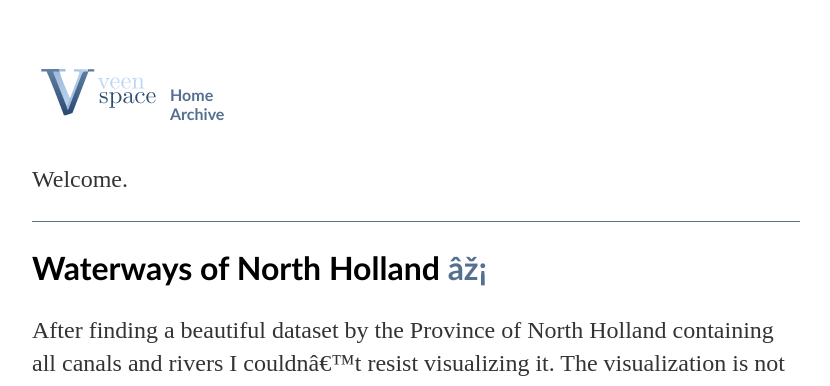
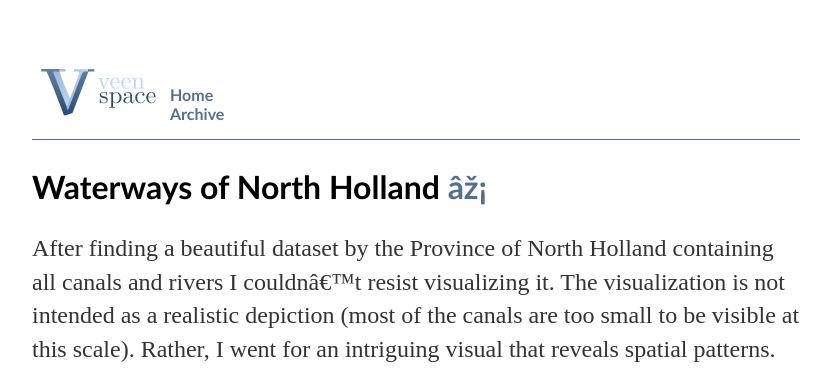
Before and after one commit to vdveen/vdveen.github.io, a Jekyll site: the page built from index.html, in a window 1280 px wide, cut to the strip 0-386 px from the top of the page. Shown: the whole strip, without its empty margins (224-1054 px from the left). Built offline with Jekyll 4.4.1, drawn with Linux system fonts in a browser that asks for light colours; a script that is not in the unit is left out.

Commit message:
More fixes

```diff
--- a/_layouts/default.html
+++ b/_layouts/default.html
@@ -6,11 +6,12 @@
 			<link rel="stylesheet" type="text/css" href="/css/main.css">
 		</head>
 		<body>
-			<img margin=0 src="/assets/veenspace60px.png" style="width:134px;height:60px;" >
+			<img src="/assets/veenspace60px.png" style="width:134px;height:60px;" >
 			<nav>
 				<ul>
 					<li><a href="/">Home</a></li>
 					<li><a href="/posts">Archive</a></li>
+					<li></li>
 				</ul>
 			</nav>
 			<div class="container">
--- a/css/main.css
+++ b/css/main.css
@@ -65,5 +65,5 @@
 }
 
 img.header {
-    float: center;
+    display:inline-block;
 }
--- a/index.html
+++ b/index.html
@@ -4,7 +4,7 @@
 ---
 <!-- Opening text -->
 <div class="blurb">
-	<p> Welcome. </p>
+	<!-- <p> Welcome. </p> -->
 </div>
 
 <!-- This part fetches the most recent post -->
```
